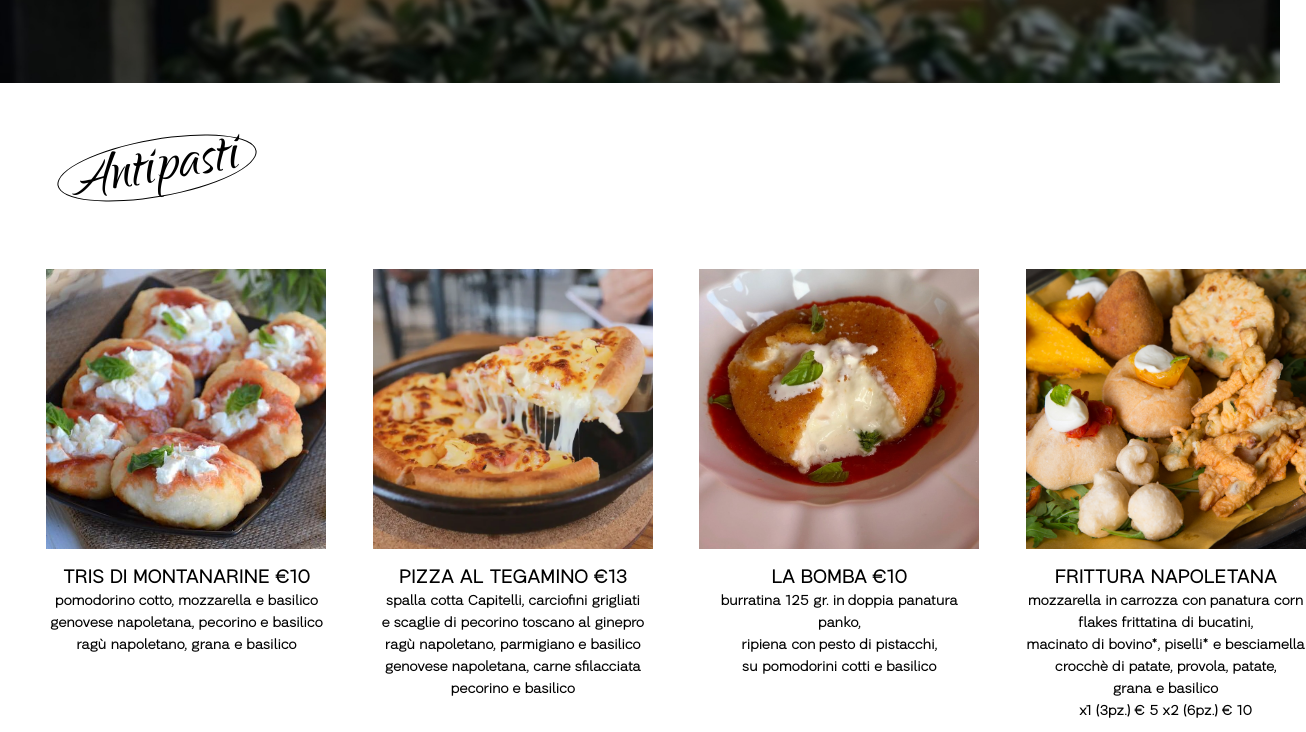
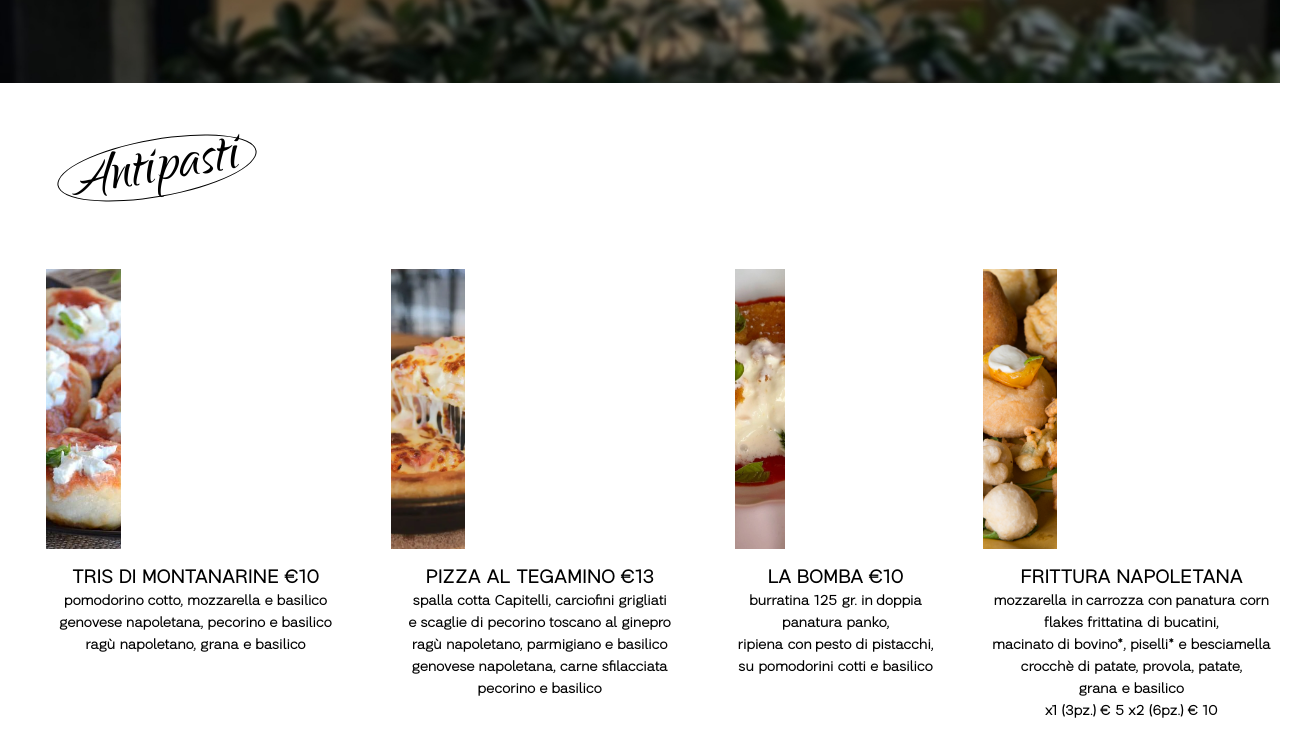
Before and after one commit to nicotambo03/SPAN, a plain HTML site: page menu.html in a window 1280 px wide. Shown: the part 657-1389 px from the top of the page, 1306 px wide, since content can reach past the window. Drawn offline with nearby package versions, Linux system fonts and the light colour scheme.

Commit message:
Update style.css

```diff
--- a/style.css
+++ b/style.css
@@ -362,7 +362,7 @@ footer{
     margin-top: 2vh;
 }
 .antipasto{
-    width: 35vh;
+    width: 25%;
     height: 35vh;
     overflow: hidden;
     border: none;
```
